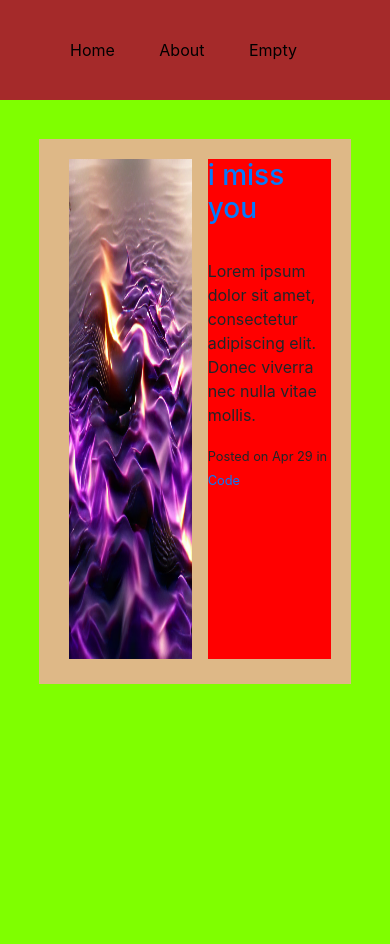
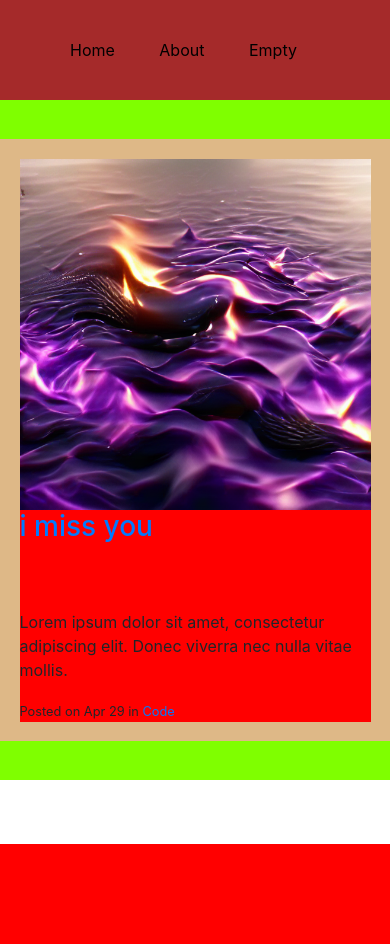
Before and after one commit to ivanovichleo/Music_reminder, a Django app: page /Home in a window 390 px wide. After the commit the page ends 844 px from the top, so only its background shows below. Run offline with Django 4.2, Linux system fonts and the light colour scheme; some libraries are stand-ins or nearby versions.

Commit message:
add conditionals responsive to mobile device

```diff
--- a/Music_reminder/Templates/home.html
+++ b/Music_reminder/Templates/home.html
@@ -27,7 +27,7 @@
 
      <div class="reminder">
         <div class="content_m">
-        <img src="../Static/Img/flames.png" alt="..." class="top" >
+        <img src="../Static/Img/flames.png" alt="..."  >
 
         </div>
 
--- a/Music_reminder/static/css/style.css
+++ b/Music_reminder/static/css/style.css
@@ -18,8 +18,8 @@ nav a{
 }
  /* body style configuration */
  html, body {
-    margin:0px;
-    height:100%;
+    width: 100%;
+    height:auto;
   }
 
 
@@ -27,41 +27,81 @@ nav a{
 .contaner{
     position: relative;
     width: 100%;
-    height: 100%;
-    padding-top: 10%;
+    height: auto;
+    padding: 10% 5%;
     background-color: chartreuse;
 }
 
 .reminder{
+    margin:10%;
     position: relative;
-    left: 10%;
     width: 80%;
-    padding: 5% 5% ;
+    padding: 5%;
     height: auto;
     background-color: burlywood;
 }
 
 .top{
-        position: relative;
+
         width: 100%;
-        max-width: 100%;
-        height: 100%;
+        height: auto;
         float: left;
     }
-/*
-.img_music{
-    position: relative;
-    width: 500px;
-    max-width: 500px;
-    height: 100%;
+
+img{
+    width: 100%;
+    height: auto;
     float: left;
-} */
+}
 
 .content_m{
     display:inline-block;
     width: 45%;
     margin-left: 4%;
-    height: 500px;
+    height: auto;
     background-color: red;
 
 }
+
+@media only screen and (max-width: 620px) {
+    /* For mobile phones: */
+    .content_m{
+        display: block;
+        margin: 0%;
+        width: 100%;
+        height: auto;
+        background-color: red;
+    }
+
+    img{
+        width: 100%;
+        height: auto;
+        float: none;
+    }
+
+    .reminder{
+        margin:0%;
+        position: relative;
+        width: 100%;
+        padding: 5%;
+        height: auto;
+        background-color: burlywood;
+
+    }
+    .top{
+        position: relative;
+        width: 100%;
+        height: auto;
+        float: none;
+    }
+
+
+    .contaner{
+        padding: 10% 0%;
+        position: relative;
+        width: 100%;
+        height: auto;
+        background-color: chartreuse;
+    }
+
+}
```
